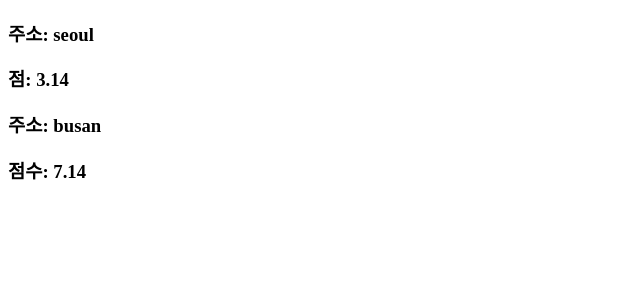
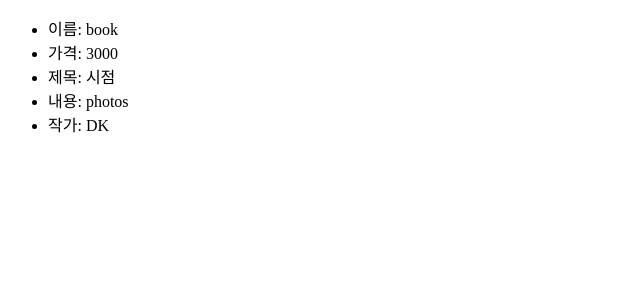
Before and after one commit to Jin19121/react20241105, a React (Vite) app: page / in a window 1280 px wide. Shown: the top 300 px of the page, without its empty margins (0-640 px from the left). Built offline with nearby package versions, Linux system fonts and the light colour scheme.

Commit message:
props destructuring assign 연습

```diff
--- a/src/main.jsx
+++ b/src/main.jsx
@@ -1,9 +1,9 @@
 import { StrictMode } from "react";
 import { createRoot } from "react-dom/client";
-import MyApp18 from "./apps/MyApp18.jsx";
+import MeApp18 from "./practice/MeApp18.jsx";
 
 createRoot(document.getElementById("root")).render(
   <StrictMode>
-    <MyApp18 />
+    <MeApp18 />
   </StrictMode>,
 );
--- /dev/null
+++ b/src/practice/MeApp18.jsx
@@ -0,0 +1,30 @@
+import React from "react";
+
+function Comp({ product, title, content, author }) {
+  return (
+    <div>
+      <ul>
+        <li>이름: {product.name}</li>
+        <li>가격: {product.price}</li>
+        <li>제목: {title}</li>
+        <li>내용: {content}</li>
+        <li>작가: {author}</li>
+      </ul>
+    </div>
+  );
+}
+
+function MeApp18(props) {
+  return (
+    <div>
+      <Comp
+        product={{ name: "book", price: 3000 }}
+        title={"시점"}
+        content={"photos"}
+        author={"DK"}
+      />
+    </div>
+  );
+}
+
+export default MeApp18;
```
